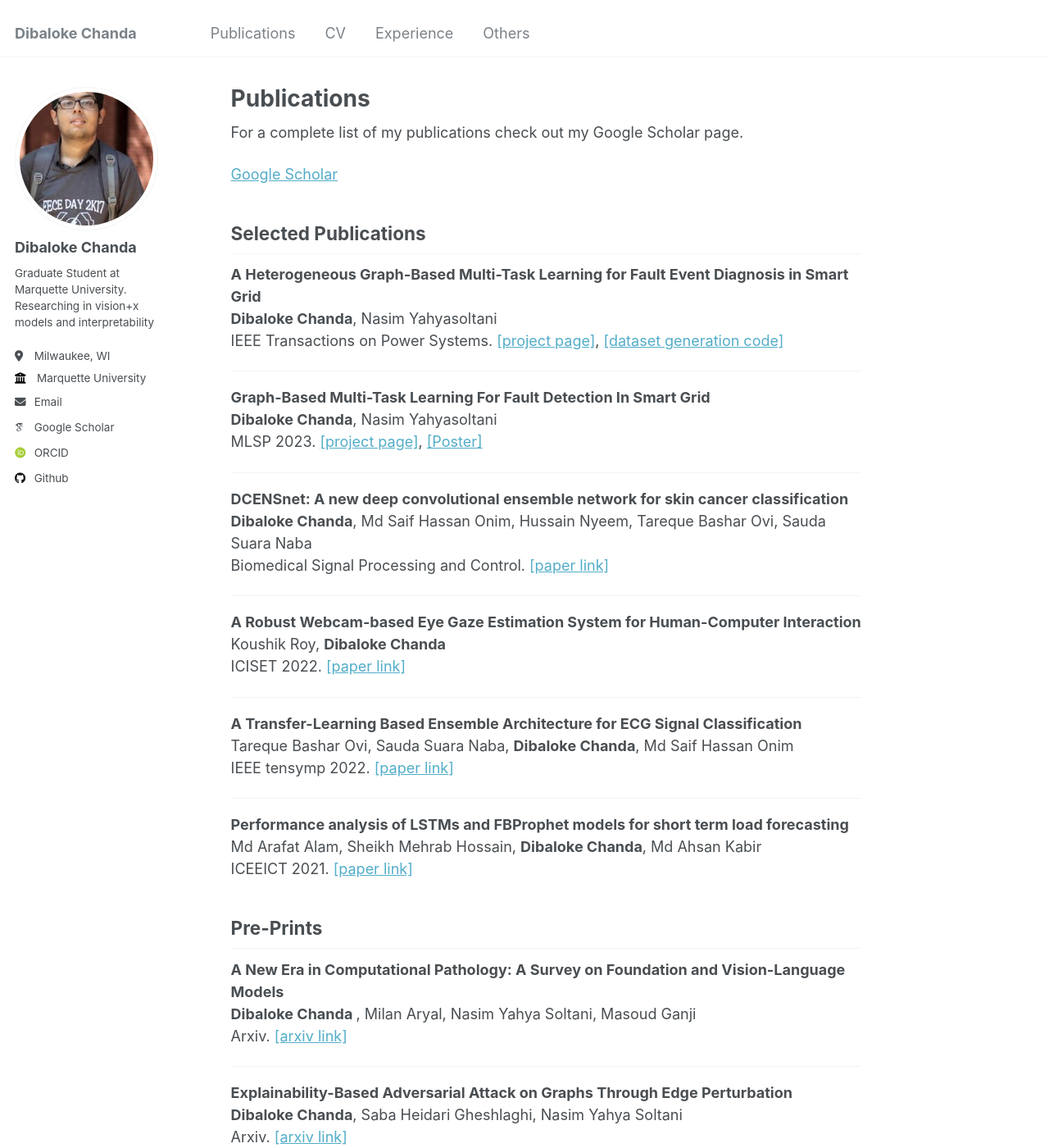
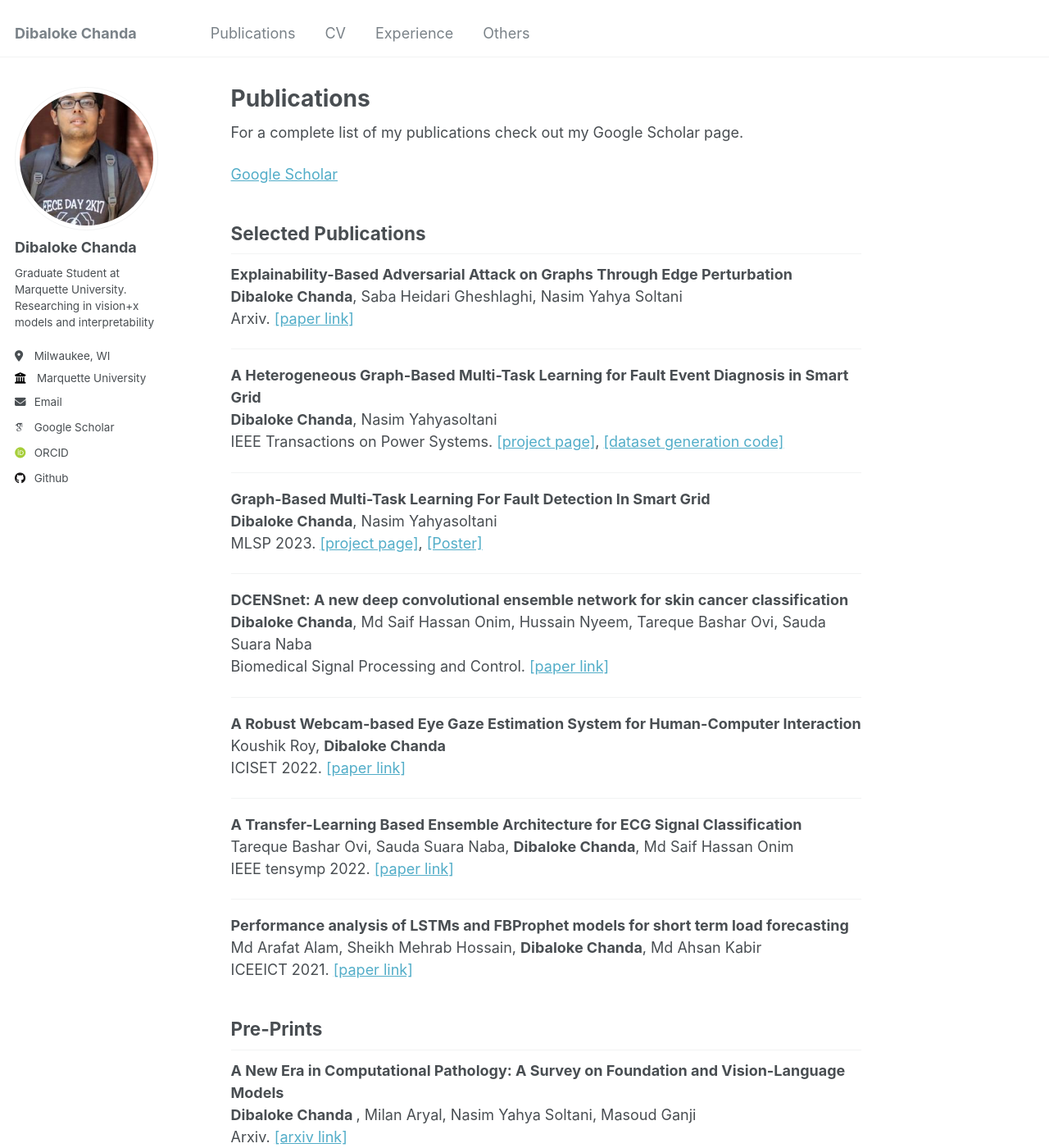
Before and after one commit to dibaloke/dibaloke.github.io, a Jekyll site: the page built from _pages/publications.md, in a window 1280 px wide and 1400 px high. Shown: the whole window at 82% size. Built offline with Jekyll 4.4.1, drawn with Linux system fonts in a browser that asks for light colours; some web fonts are replaced; some of the changed lines change nothing that is shown.

Commit message:
Update publications.md

```diff
--- a/_pages/publications.md
+++ b/_pages/publications.md
@@ -10,6 +10,11 @@ For a complete list of my publications check out my Google Scholar page.
 
 ## Selected Publications
 
+<b> Explainability-Based Adversarial Attack on Graphs Through Edge Perturbation </b>
+<br><b>Dibaloke Chanda</b>, Saba Heidari Gheshlaghi, Nasim Yahya Soltani
+<br>Arxiv.  [[paper link]](https://www.sciencedirect.com/science/article/pii/S0950705124015296)
+
+------
 <b> A Heterogeneous Graph-Based Multi-Task Learning for Fault Event Diagnosis in Smart Grid </b>
 <br><b>Dibaloke Chanda</b>, Nasim Yahyasoltani
 <br>IEEE Transactions on Power Systems.  [[project page]](https://graphbasedmtl.github.io/heterogenous-graph-mtl-fault-diagonosis/), [[dataset generation code]](https://github.com/Machine-Learning-Optimization-Data-Lab/Graph-Based-Fault-Detection-Data-Generation)
@@ -47,9 +52,3 @@ For a complete list of my publications check out my Google Scholar page.
 <b> A New Era in Computational Pathology: A Survey on Foundation and Vision-Language Models </b>
 <br> <b> Dibaloke Chanda </b>, Milan Aryal, Nasim Yahya Soltani, Masoud Ganji
 <br>Arxiv.  [[arxiv link]](https://arxiv.org/abs/2408.14496)
-
-------
-
-<b> Explainability-Based Adversarial Attack on Graphs Through Edge Perturbation </b>
-<br><b>Dibaloke Chanda</b>, Saba Heidari Gheshlaghi, Nasim Yahya Soltani
-<br>Arxiv.  [[arxiv link]](https://arxiv.org/abs/2312.17301)
```
